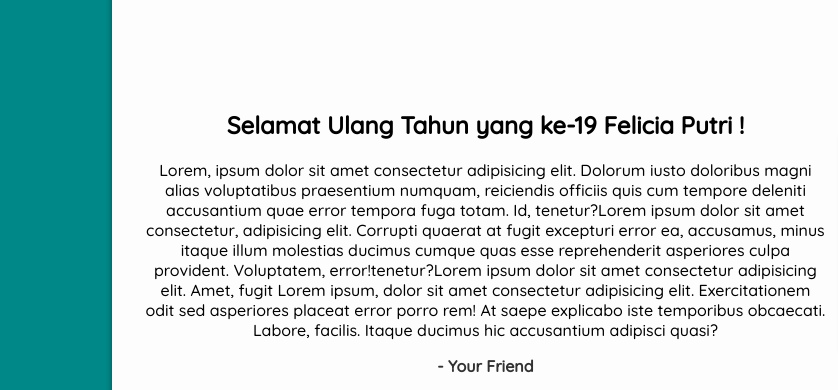
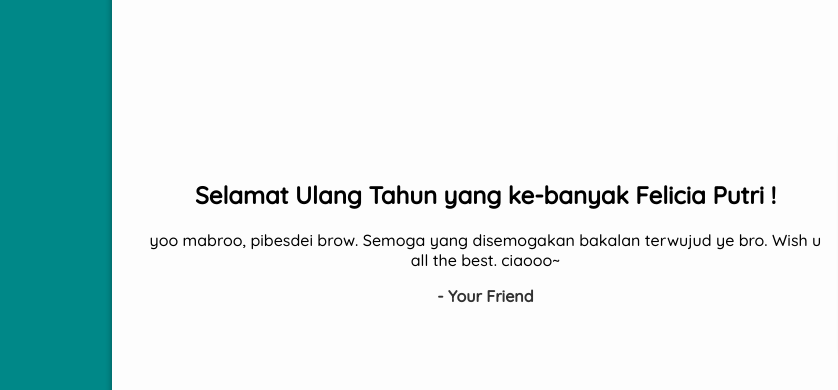
Before and after one commit to lexs45/Birthday_card_1, a plain HTML site: page Web/index.html in a window 1280 px wide. Shown: the part 159-549 px from the top of the page, 0-838 px from the left. Drawn offline with Linux system fonts and the light colour scheme; a web font is replaced by a local one.

Commit message:
innit commit

```diff
--- a/Web/index.html
+++ b/Web/index.html
@@ -22,10 +22,9 @@
         box-shadow: 0 3px 6px rgba(0,0,0,0.16), 0 3px 6px rgba(0,0,0,0.23);
         border-radius: 10px;">
         <div class="text">
-            <h2>Selamat Ulang Tahun yang ke-19 <a href="https://www.instagram.com/felicia_putri04/" target="_blank">Felicia Putri</a> !</h2>
-            <p>Lorem, ipsum dolor sit amet consectetur adipisicing elit. Dolorum iusto doloribus magni alias voluptatibus praesentium numquam, reiciendis officiis quis cum tempore deleniti accusantium quae error tempora fuga totam. Id, tenetur?Lorem ipsum dolor sit amet consectetur, adipisicing elit. Corrupti quaerat at fugit excepturi error ea, accusamus, minus itaque illum molestias ducimus cumque quas esse reprehenderit asperiores culpa provident. Voluptatem, error!tenetur?Lorem ipsum dolor sit amet consectetur adipisicing elit. Amet, fugit
-
-                Lorem ipsum, dolor sit amet consectetur adipisicing elit. Exercitationem odit sed asperiores placeat error porro rem! At saepe explicabo iste temporibus obcaecati. Labore, facilis. Itaque ducimus hic accusantium adipisci quasi?
+            <h2>Selamat Ulang Tahun yang ke-banyak <a href="https://www.instagram.com/felicia_putri04/" target="_blank">Felicia Putri</a> !</h2>
+            <p>
+                yoo mabroo, pibesdei brow. Semoga yang disemogakan bakalan terwujud ye bro. Wish u all the best. ciaooo~
             </p>
             <p class="muted"> - Your Friend</p>
         </div>
```
